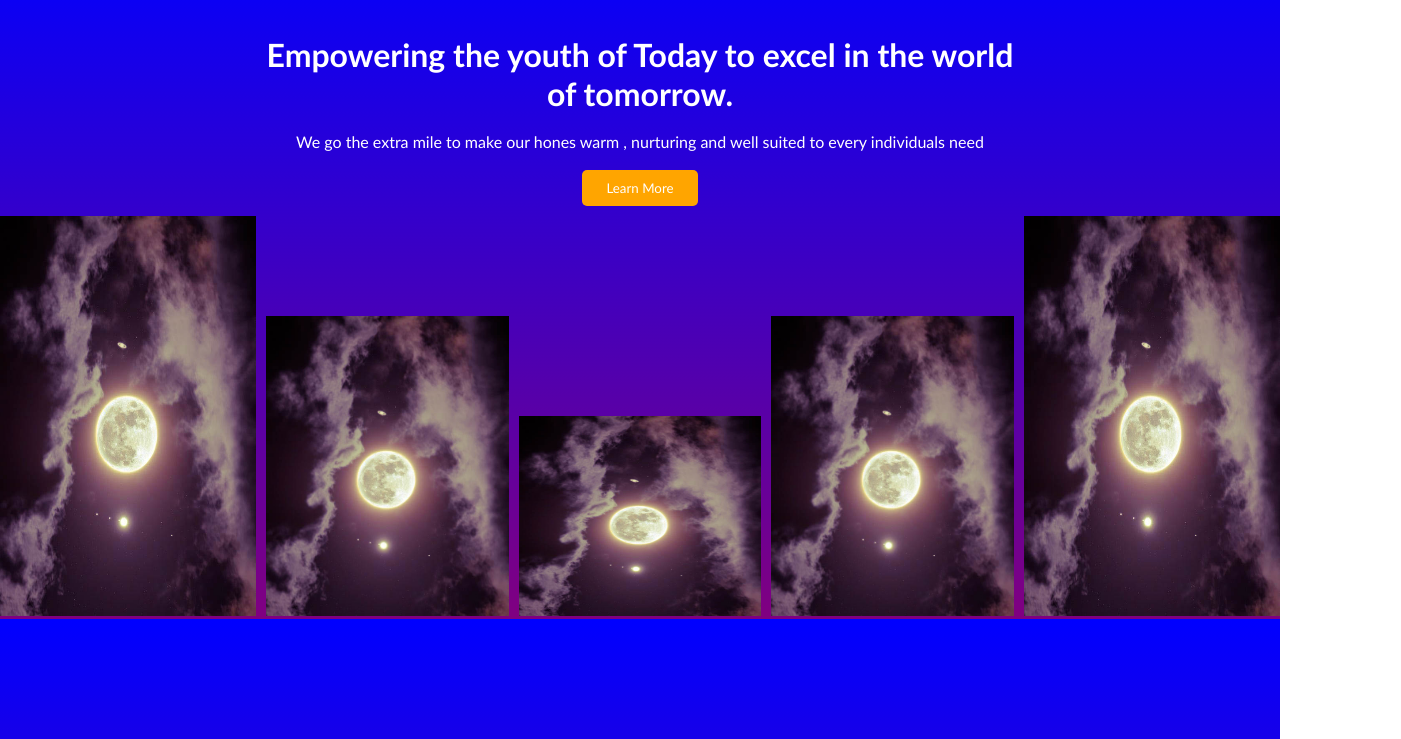
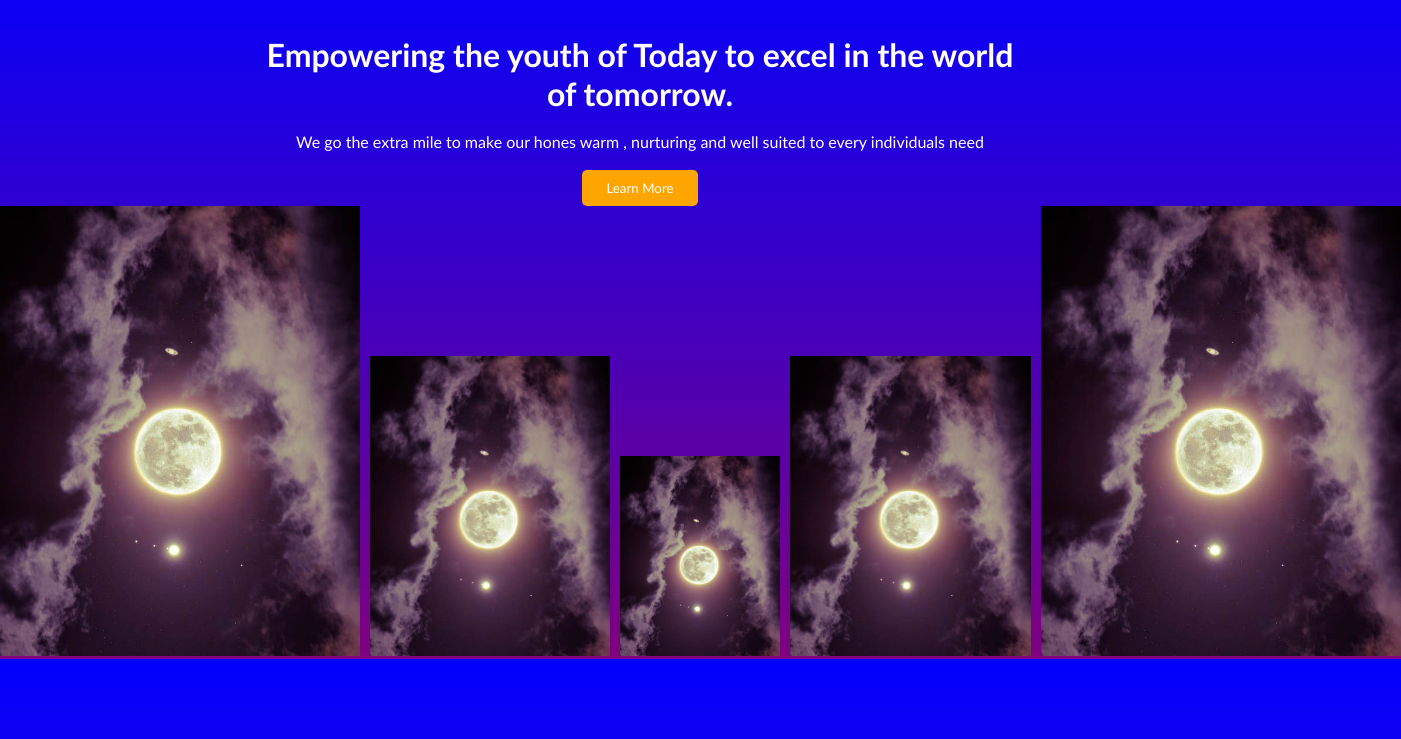
Before and after one commit to raeeceip/Web-Design--Animation, a plain HTML site: page index.html in a window 1280 px wide. Shown: the part 61-800 px from the top of the page, 1401 px wide, since content can reach past the window. Drawn offline with Linux system fonts and the light colour scheme.

Commit message:
still changing shit

```diff
--- a/styles.css
+++ b/styles.css
@@ -57,23 +57,25 @@ li {
 main {
 	display: inline-block;
 	justify-self: center;
-	align-items: right;
+	align-items: center;
 	width: 100%;
+	bottom: 0px;
 }
+
 .paragraph {
 	text-align: center;
 	width: 60%;
-	margin: 20px 20px 10px 20%;
+	margin: 20px 20px 0px 20%;
 	visibility: hidden;
 	animation: move-down 1s ease-in-out;
 	animation-fill-mode: forwards;
+	bottom: 0;
 }
 .images {
-	display: flex;
+	display: inline-flex;
 	align-items: baseline;
 	gap: 10px;
 	width: 100%;
-	animation: move-up 1s ease-in-out;
 }
 @keyframes move-up {
 	0% {
@@ -86,12 +88,14 @@ main {
 	}
 }
 .images img {
-	width: 20%;
-	height: 100%;
+	float: right;
+	width: 100%;
+
+	animation: move-up 1s ease-in-out;
 }
 
 #image1 {
-	height: 400px;
+	height: 450px;
 }
 #image2 {
 	height: 300px;
@@ -103,5 +107,5 @@ main {
 	height: 300px;
 }
 #image5 {
-	height: 400px;
+	height: 450px;
 }
```
